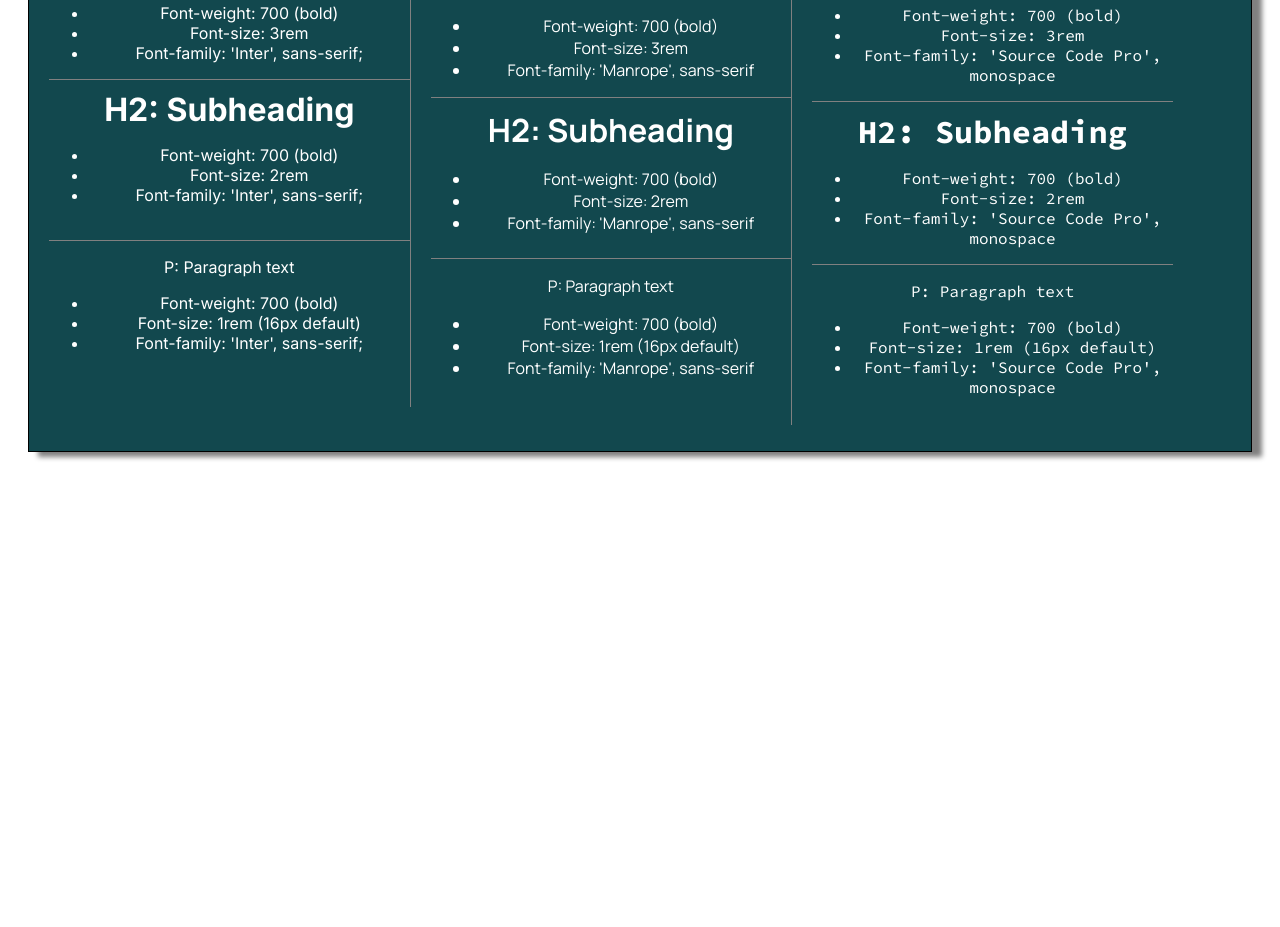
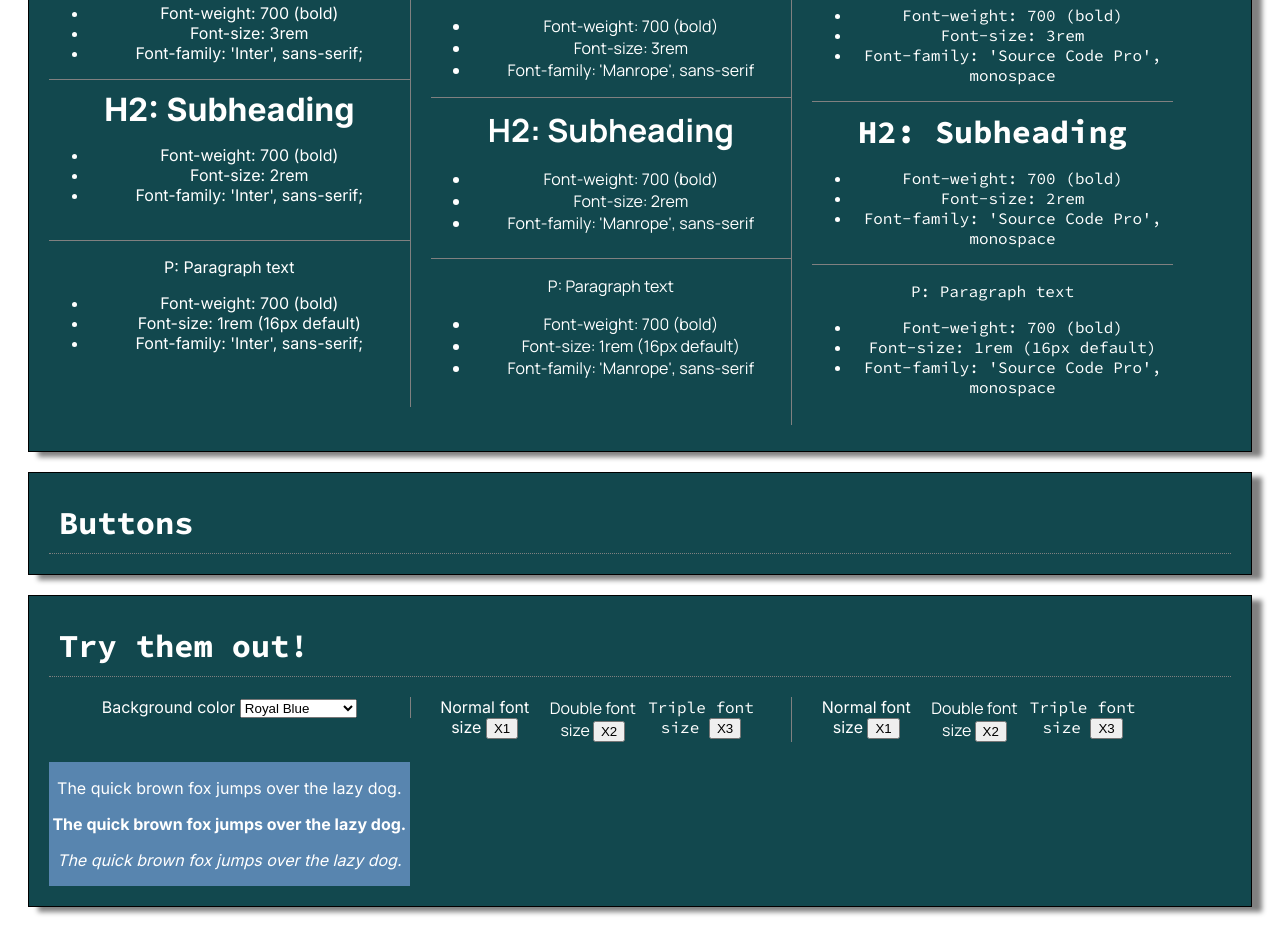
Before and after one commit to JamieBarlow/design-system, a plain HTML site: page index.html in a window 1280 px wide. Shown: the part 991-1918 px from the top of the page. Before the commit the page ends 1463 px from the top, so only its background shows below. Drawn offline with Linux system fonts and the light colour scheme.

Commit message:
color dropdown and sizing with JS

```diff
--- /dev/null
+++ b/app.js
@@ -0,0 +1,33 @@
+let testStyles = document.getElementById("tryout");
+const pgraphs = testStyles.getElementsByTagName("p");
+
+function textSize(size) {
+    for (let i = 0; i < pgraphs.length; i++) {
+        let remSize = `${size}rem`;
+        pgraphs[i].style.fontSize = remSize;
+    }
+ }
+
+ document.getElementById("color-select").onchange = function() {
+    let color = document.getElementById("color-select").value;
+    switch (color) {
+        case "0":
+            testStyles.style.backgroundColor = "#0C1446";
+            break;
+        case "1":
+            testStyles.style.backgroundColor = "#87ACA3";
+            break;
+        case "2":
+            testStyles.style.backgroundColor = "#2B7C85";
+            break;
+        case "3":
+            testStyles.style.backgroundColor = "#175873";
+            break;
+        case "4":
+            testStyles.style.backgroundColor = "#5885AF";
+            break;
+        case "5":
+            testStyles.style.backgroundColor = "#C3E0E5";
+            break;
+    }
+ }
--- a/index.html
+++ b/index.html
@@ -51,19 +51,19 @@
         <div class="container">
             <h2 class="source-code-pro underline left white">Fonts</h2>
             <div class="container-panel">
-                <div class="font-panel blue-gray">
+                <div class="tri-panel blue-gray">
                     <p class="font-label inter">Inter</p>
                     <p class="regular inter">The quick brown fox jumps over the lazy dog.</p>
                     <p class="bold inter">The quick brown fox jumps over the lazy dog.</p>
                     <p class="italic inter">The quick brown fox jumps over the lazy dog.</p>
                 </div>
-                <div class="font-panel seafoam-green">
+                <div class="tri-panel seafoam-green">
                     <p class="font-label manrope">Manrope</p>
                     <p class="regular manrope">The quick brown fox jumps over the lazy dog.</p>
                     <p class="bold manrope">The quick brown fox jumps over the lazy dog.</p>
                     <p class="italic manrope">The quick brown fox jumps over the lazy dog.</p>
                 </div>
-                <div class="font-panel royal-blue">
+                <div class="tri-panel royal-blue">
                     <p class="font-label source-code-pro">Source Code Pro</p>
                     <p class="regular source-code-pro">The quick brown fox jumps over the lazy dog.</p>
                     <p class="bold source-code-pro">The quick brown fox jumps over the lazy dog.</p>
@@ -74,7 +74,7 @@
         <div class="container">
             <h2 class="source-code-pro underline left white">Text Styles</h2>
             <div class="container-panel white">
-                <div class="text-column inter">
+                <div class="column column-1 inter">
                     <div class="text-panel-h1">
                         <h1>H1: Main Header</h1>
                         <ul>
@@ -100,7 +100,7 @@
                         </ul>
                     </div>
                 </div>
-                <div class="text-column manrope">
+                <div class="column column-2 manrope">
                     <div class="text-panel-h1">
                         <h1>H1: Main Header</h1>
                         <ul>
@@ -126,7 +126,7 @@
                         </ul>
                     </div>
                 </div>
-                <div class="text-column source-code-pro">
+                <div class="column source-code-pro">
                     <div class="text-panel-h1">
                         <h1>H1: Main Header</h1>
                         <ul>
@@ -155,7 +155,62 @@
 
             </div>
         </div>
+        <div class="container">
+            <h2 class="source-code-pro underline left white">Buttons</h2>
+        </div>
+        <div class="container">
+            <h2 class="source-code-pro underline left white">Try them out!</h2>
+            <div class="container-panel white">
+                <div class="column column-1">
+                    <div class="single-panel inter">
+                        <label for="color-select">Background color</label>
+                        <select id="color-select" name="bg-color">
+                            <option value = "0">Royal Blue</option>
+                            <option value = "1">Seafoam Green</option>
+                            <option value = "2">Teal</option>
+                            <option value = "3">Teal Green</option>
+                            <option value = "4">Blue Gray</option>
+                            <option value = "5">Baby Blue</option>
+                        </select>
+                    </div>
+                </div>
+                <div class="column column-2">
+                    <div class="tri-panel inter">
+                        <label for="double">Normal font size</label>
+                        <input type="button" value="X1" id="normal" onclick="textSize(1);">
+                    </div>
+                    <div class="tri-panel manrope">
+                        <label for="double">Double font size</label>
+                        <input type="button" value="X2" id="double" onclick="textSize(2);">
+                    </div>
+                    <div class="tri-panel source-code-pro">
+                        <label for="double">Triple font size</label>
+                        <input type="button" value="X3" id="triple" onclick="textSize(3);">
+                    </div>
+                </div>
+                <div class="column">
+                    <div class="tri-panel inter">
+                        <label for="double">Normal font size</label>
+                        <input type="button" value="X1" id="normal" onclick="textSize(1);">
+                    </div>
+                    <div class="tri-panel manrope">
+                        <label for="double">Double font size</label>
+                        <input type="button" value="X2" id="double" onclick="textSize(2);">
+                    </div>
+                    <div class="tri-panel source-code-pro">
+                        <label for="double">Triple font size</label>
+                        <input type="button" value="X3" id="triple" onclick="textSize(3);">
+                    </div>
+                </div>
+                <div class="tri-panel blue-gray" id="tryout">
+                    <p class="regular inter">The quick brown fox jumps over the lazy dog.</p>
+                    <p class="bold inter">The quick brown fox jumps over the lazy dog.</p>
+                    <p class="italic inter">The quick brown fox jumps over the lazy dog.</p>
+                </div>
+            </div>
+        </div>
     </main>
+    <script src="app.js"></script>
 </body>
 
 </html>
--- a/styles.css
+++ b/styles.css
@@ -70,10 +70,17 @@
     color: black;
 }
 
-.font-panel {
+.tri-panel {
     display: block;
     float: left;
     width: 30%;
+    margin: 10px;
+}
+
+.single-panel {
+    display: block;
+    float: left;
+    width: 100%;
     margin: 10px;
 }
 
@@ -101,18 +108,18 @@
     font-style: italic;
 }
 
-.text-column {
+.column {
     display: block;
     float: left;
     width: 30%;
     margin: 10px;
 }
 
-.text-column.inter, .text-column.manrope {
+.column.column-1, .column.column-2 {
     border-right: 1px solid gray;
 }
 
-.text-column div {
+.column div {
     margin: 0 auto;
     padding: 0 auto;
 }
```
